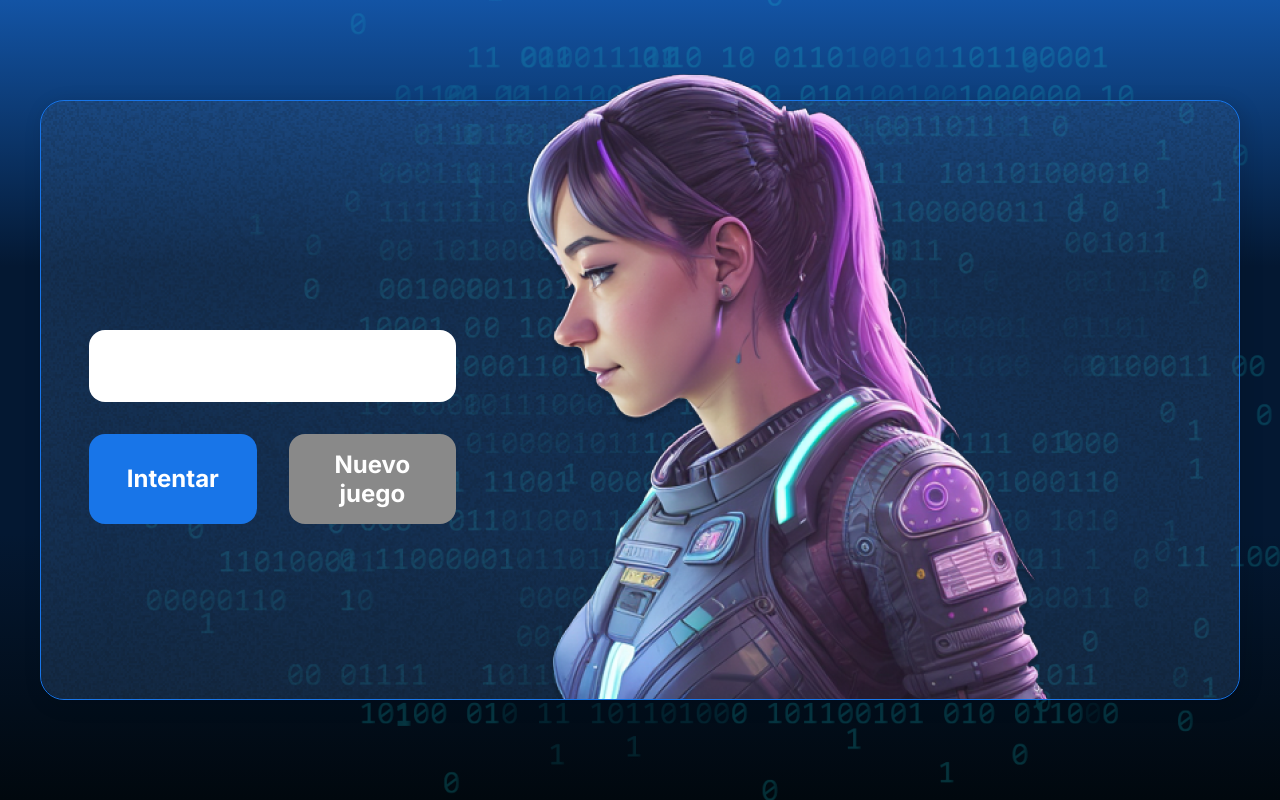
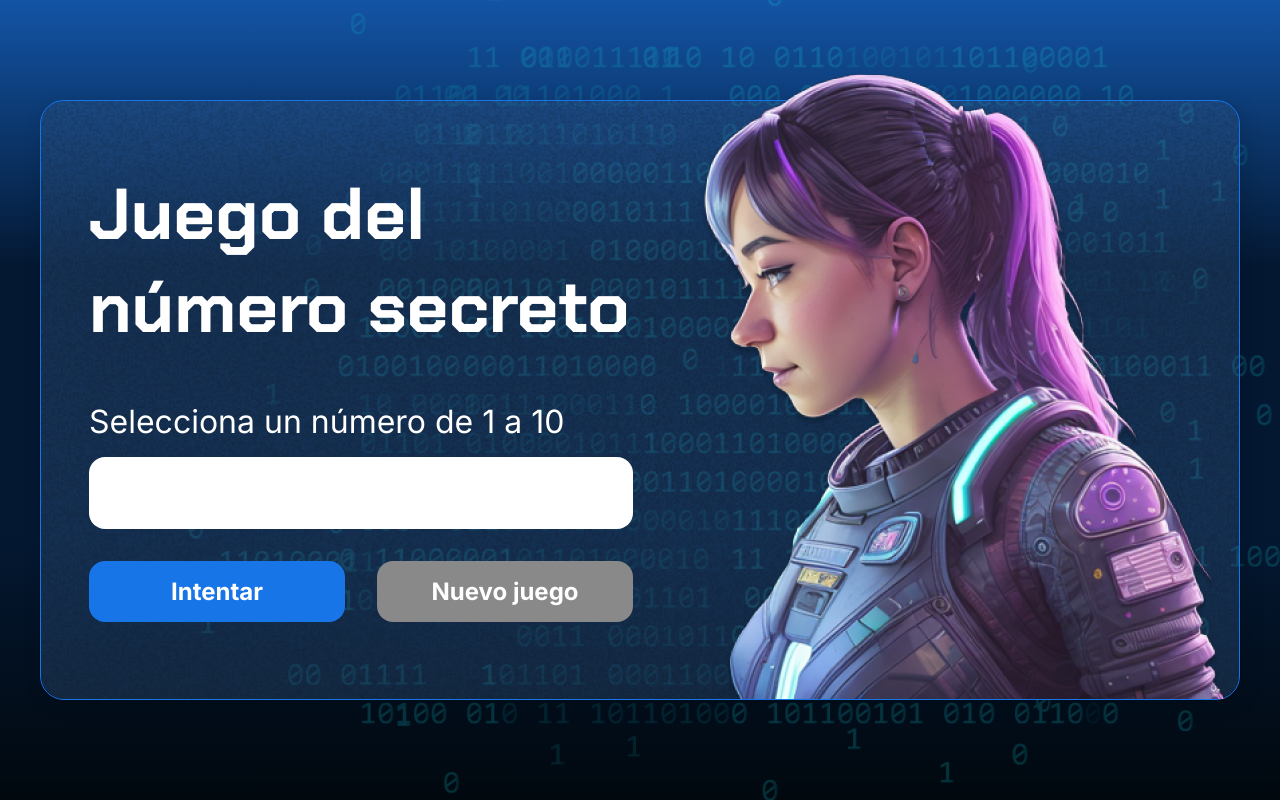
Before and after one commit to CowardOp/Adivina-el-numero, a plain HTML site: page index.html in a window 1280 px wide. Drawn offline with Linux system fonts and the light colour scheme.

Commit message:
Actualiza

```diff
--- a/index.html
+++ b/index.html
@@ -23,7 +23,9 @@
           </div>
           <input type="number" min="1" max="10" class="container__input" />
           <div class="chute container__botones">
-            <button class="container__boton">Intentar</button>
+            <button onclick="intentiDeUsuario" class="container__boton">
+              Intentar
+            </button>
             <button class="container__boton" id="reiniciar" disabled>
               Nuevo juego
             </button>
--- a/script.js
+++ b/script.js
@@ -0,0 +1,5 @@
+let titulo = document.querySelector("h1");
+titulo.innerHTML = "Juego del número secreto";
+
+let parrafo = document.querySelector("p");
+parrafo.innerHTML = "Selecciona un número de 1 a 10";
```
